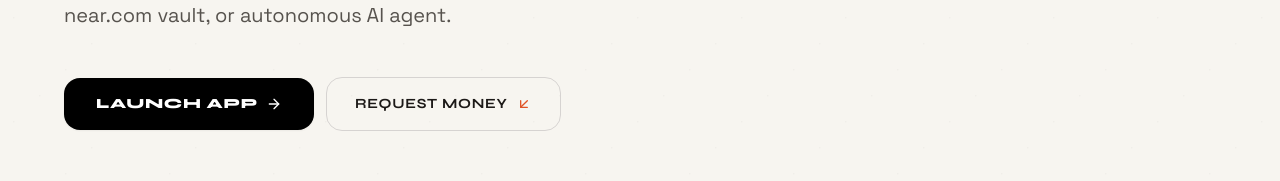
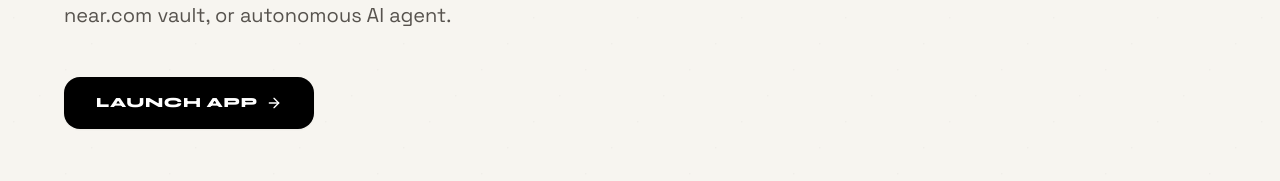
Before and after one commit to iJ03l/UPRAIL, a Next.js app in the folder frontend/: page / in a window 1280 px wide. Shown: the part 516-697 px from the top of the page. Built offline with nearby package versions, Linux system fonts and the light colour scheme; no server answers; a web font is replaced by a local one.

Commit message:
fix(landing): remove request money button from hero section

```diff
--- a/frontend/src/views/LandingPage.tsx
+++ b/frontend/src/views/LandingPage.tsx
@@ -94,7 +94,7 @@ export const LandingPage: React.FC = () => {
             Send, request, and stream confidential value to any 𝕏 handle, near.com vault, or autonomous AI agent.
           </p>
 
-          <div className="pt-2 sm:pt-4 flex flex-wrap items-center gap-3">
+          <div className="pt-2 sm:pt-4 flex items-center gap-3">
             <a
               href={appSubdomainUrl}
               target="_blank"
@@ -103,15 +103,6 @@ export const LandingPage: React.FC = () => {
             >
               <span>Launch App</span>
               <ArrowRight className="w-4 h-4 group-hover:translate-x-1 transition-transform" />
-            </a>
-            <a
-              href={`${appSubdomainUrl}/request`}
-              target="_blank"
-              rel="noopener noreferrer"
-              className="px-6 py-3.5 sm:px-7 sm:py-4 rounded-2xl border border-stone-300 dark:border-stone-700 hover:border-black dark:hover:border-white text-stone-900 dark:text-white font-display font-bold text-sm uppercase tracking-wider hover:bg-stone-50 dark:hover:bg-stone-900 transition-all flex items-center space-x-2 cursor-pointer group"
-            >
-              <span>Request Money</span>
-              <ArrowDownLeft className="w-4 h-4 text-[#E05326] group-hover:scale-110 transition-transform" />
             </a>
           </div>
         </section>
```
